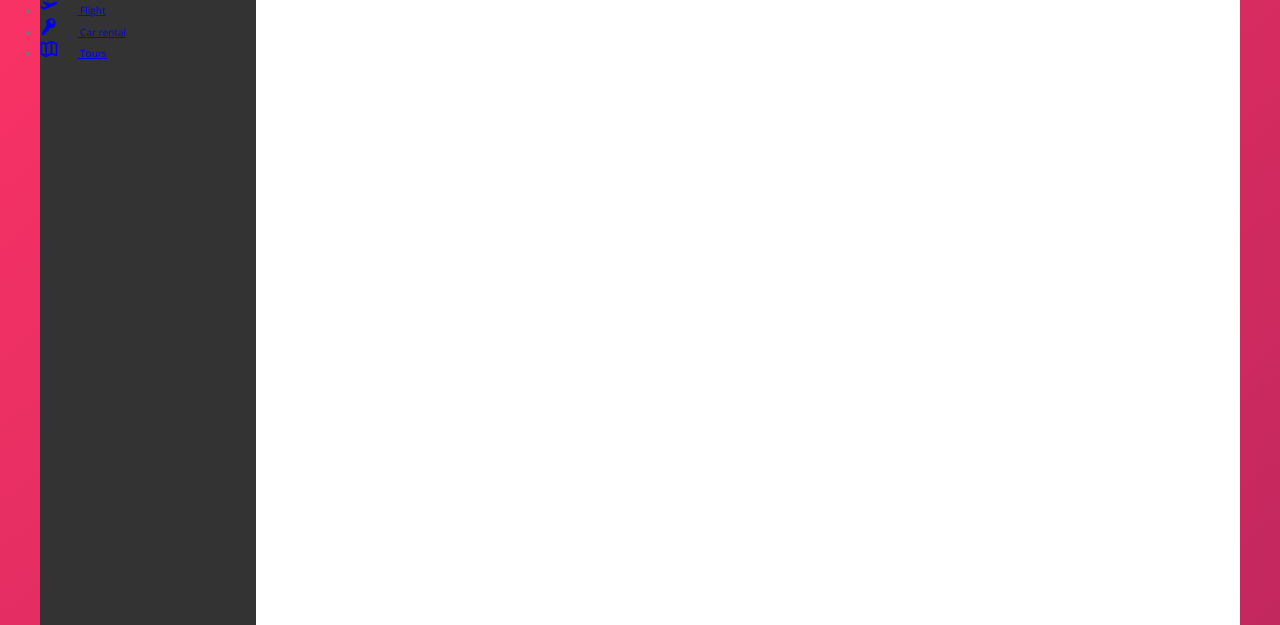
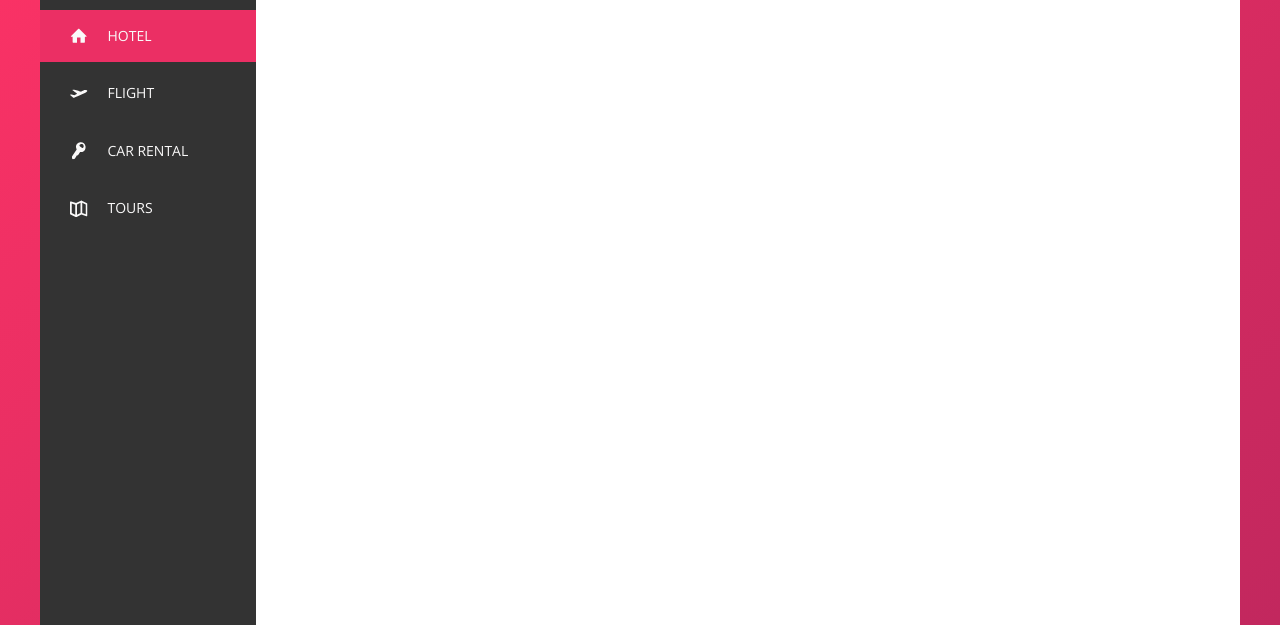
Before and after one commit to DeepLearnerSC/trillo-project, a website: page index.html in a window 1280 px wide. Shown: the part 175-800 px from the top of the page. Drawn offline with nearby package versions, Linux system fonts and the light colour scheme.

Commit message:
building the navigation done

```diff
--- a/sass/_components.scss
+++ b/sass/_components.scss
@@ -115,25 +115,66 @@
 ////////////////////////////////////////
 // SIDE NAVIGATION
 .side-nav {
-  // font-size: 1.4rem;
-  // list-style: none;
-  // margin-top: 3.5rem;
+  font-size: 1.4rem;
+  list-style: none;
+  margin-top: 3.5rem;
 
   &__item {
-    // position: relative;
+    position: relative;
 
-    // &:not(:last-child) {
-    //   margin-bottom: 0.5rem;
-    // }
+    &:not(:last-child) {
+      margin-bottom: 0.5rem;
+    }
   }
 
-  &__link {
+  &__item::before {
+    // important!: we have to specify content
+    content: "";
+    position: absolute;
+    top: 0;
+    left: 0;
+    height: 100%;
+
+    width: 3px;
+    background-color: var(--color-primary);
+    transform: scaleY(0);
+    // transtor-origin: bottom; // default is middle?
+    transition: transform 0.2s, width 0.4s cubic-bezier(1, 0, 0, 1) 0.2s, // takes .4s and .2s delay
+      background-color 0.1s;
+  }
+
+  &__item:hover::before,
+  &__item--active::before {
+    transform: scaleY(1);
+    width: 100%;
+  }
+
+  &__item:active::before {
+    background-color: var(--color-primary-light);
+  }
+
+  &__link:link,
+  &__link:visited {
+    color: var(--color-grey-light-1);
+    text-decoration: none;
+    text-transform: uppercase;
+    display: block;
+    padding: 1.5rem 3rem;
+
+    position: relative;
+    z-index: 10;
+
+    display: flex;
+    align-items: center;
   }
 
   &__icon {
+    // color:blue;
     width: 1.75rem;
     height: 1.75rem;
     margin-right: 2rem;
+    //we want to have same color as the link, any idea?
+    // currentColor is just the color of current or the parent element
     fill: currentColor;
   }
 }
```
Also changed, not shown: css/style.css.
